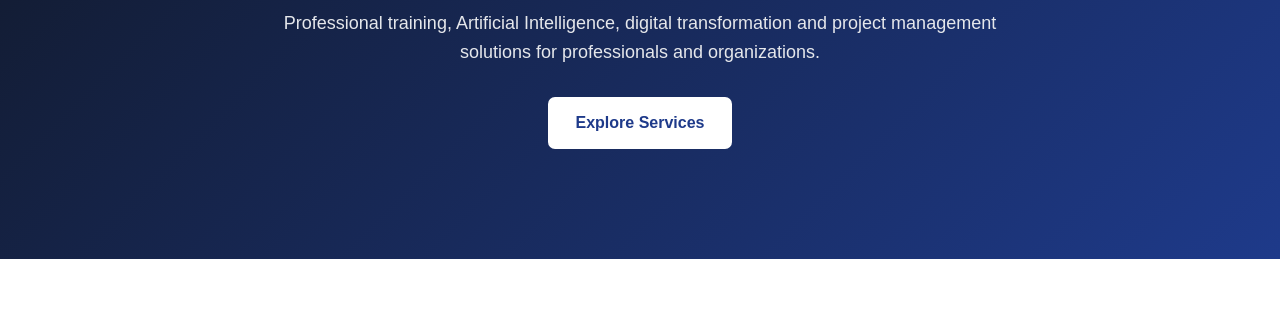
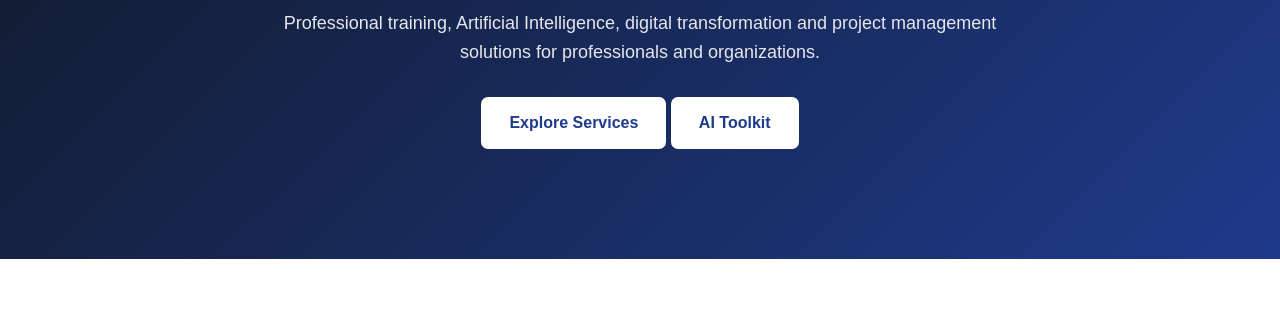
Before and after one commit to maenjitawi/AI-Training-Toolkit, a plain HTML site: page index.html in a window 1280 px wide. Shown: the part 323-642 px from the top of the page. Drawn offline with Linux system fonts and the light colour scheme.

Commit message:
Update index.html

```diff
--- a/index.html
+++ b/index.html
@@ -296,9 +296,13 @@
         for professionals and organizations.
     </p>
 
-    <a class="button" href="#services">
-        Explore Services
-    </a>
+<a class="button" href="#services">
+    Explore Services
+</a>
+
+<a class="button" href="#toolkit">
+    AI Toolkit
+</a>
 
 </header>
 
```
